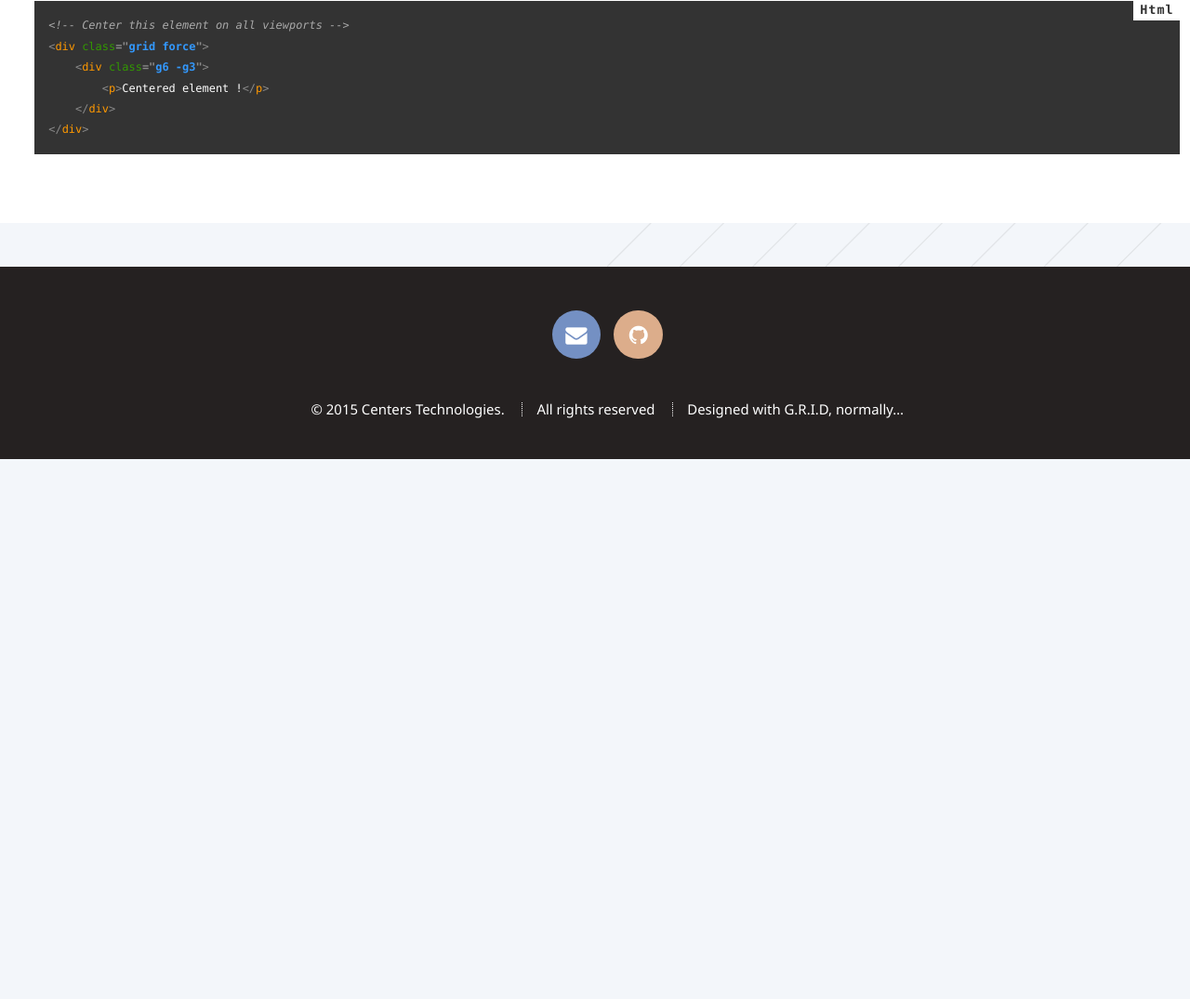
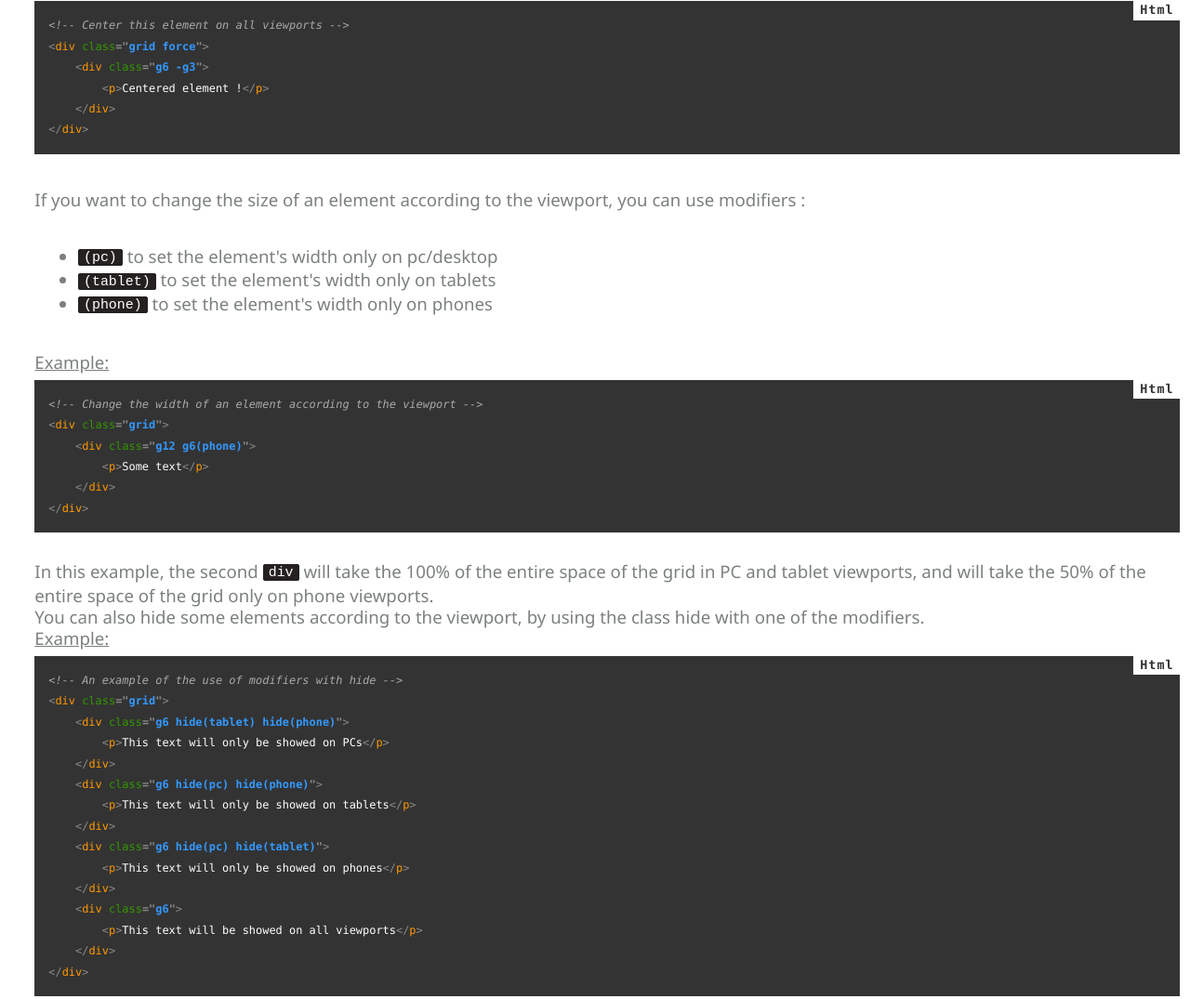
Before and after one commit to na2axl/G.R.I.D, a plain HTML site: page howtouse.html in a window 1280 px wide. Shown: the part 7408-8483 px from the top of the page at 93% size. Before the commit the page ends 7902 px from the top, so only its background shows below. Drawn offline with Linux system fonts and the light colour scheme.

Commit message:
G.R.I.D V1.1

```diff
--- a/howtouse.html
+++ b/howtouse.html
@@ -369,6 +369,40 @@
 &nbsp;&nbsp;&nbsp;&nbsp;&lt;/div&gt;
 &lt;/div&gt;</code></pre>
                                     </p>
+                                    <p>
+                                        If you want to change the size of an element according to the viewport, you can use modifiers :
+                                        <ul class="default">
+                                            <li><code>(pc)</code> to set the element's width only on pc/desktop</li>
+                                            <li><code>(tablet)</code> to set the element's width only on tablets</li>
+                                            <li><code>(phone)</code> to set the element's width only on phones</li>
+                                        </ul>
+                                        <u>Example:</u>
+                                        <pre class="language-html"><code>&lt;!-- Change the width of an element according to the viewport --&gt;
+&lt;div class=&quot;grid&quot;&gt;
+    &lt;div class=&quot;g12 g6(phone)&quot;&gt;
+        &lt;p&gt;Some text&lt;/p&gt;
+    &lt;/div&gt;
+&lt;/div&gt;</code></pre>
+                                        In this example, the second <code>div</code> will take the 100% of the entire space of the grid in PC and tablet viewports, and will take the 50% of the entire space of the grid only on phone viewports.<br/>
+                                        You can also hide some elements according to the viewport, by using the class hide with one of the modifiers.<br/>
+                                        <u>Example:</u>
+                                        <pre class="language-html"><code>&lt;!-- An example of the use of modifiers with hide --&gt;
+&lt;div class=&quot;grid&quot;&gt;
+    &lt;div class=&quot;g6 hide(tablet) hide(phone)&quot;&gt;
+        &lt;p&gt;This text will only be showed on PCs&lt;/p&gt;
+    &lt;/div&gt;
+    &lt;div class=&quot;g6 hide(pc) hide(phone)&quot;&gt;
+        &lt;p&gt;This text will only be showed on tablets&lt;/p&gt;
+    &lt;/div&gt;
+    &lt;div class=&quot;g6 hide(pc) hide(tablet)&quot;&gt;
+        &lt;p&gt;This text will only be showed on phones&lt;/p&gt;
+    &lt;/div&gt;
+    &lt;div class=&quot;g6&quot;&gt;
+        &lt;p&gt;This text will be showed on all viewports&lt;/p&gt;
+    &lt;/div&gt;
+&lt;/div&gt;</code></pre>
+
+                                    </p>
                                 </article>
                             </section>
                         </div>
```
Also changed, not shown: examples/index.html (+2 -1 lines), index.html (+1 -1 lines), 2 other files.
